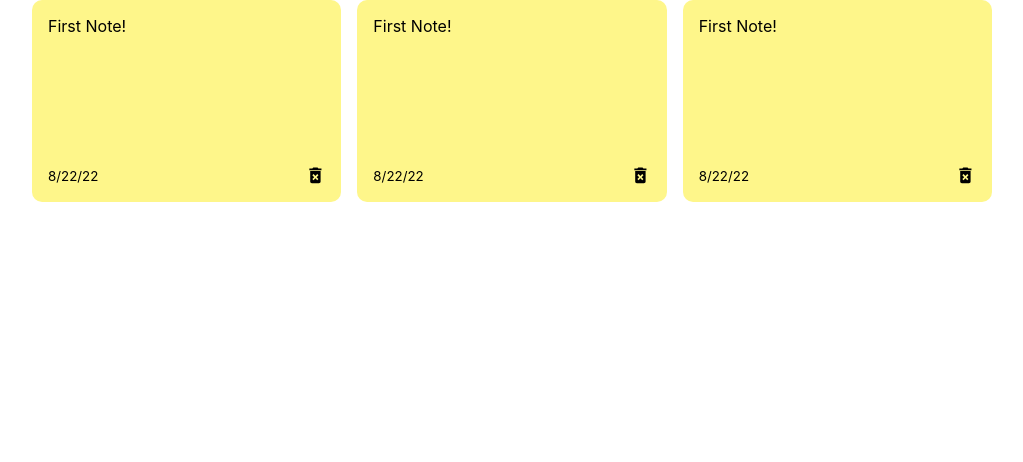
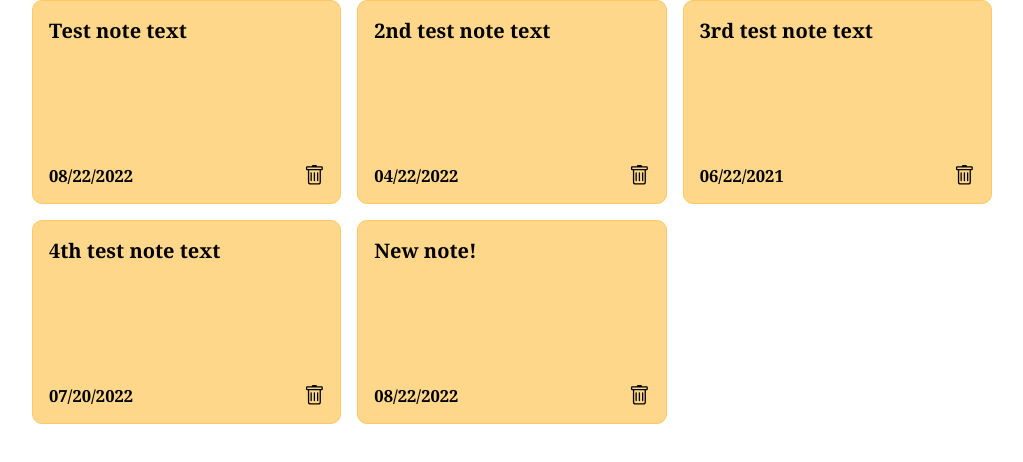
Before and after one commit to jdh2021/react-notes-app, a React (Create React App) app: page / in a window 1280 px wide. Shown: the top 462 px of the page, without its empty margins (128-1151 px from the left). Built offline with nearby package versions, Linux system fonts and the light colour scheme; the HTML template or start-up script is replaced by a standard one.

Commit message:
imported useState hook to track state in function component. passed notes variable to NotesList via prop and passed props for id, text, and date to note component from NotesList

```diff
--- a/src/App.js
+++ b/src/App.js
@@ -1,9 +1,42 @@
+import { useState } from 'react';
+import { nanoid } from 'nanoid';
 import NotesList from './components/NotesList';
 
+/* store most of state in top-level app component since states will rely on one another */
 const App = () => {
+  const [notes, setNotes] = useState([
+    {
+      id: nanoid(),
+      text: "Test note text",
+      date: "08/22/2022"
+    },
+    {
+      id: nanoid(),
+      text: "2nd test note text",
+      date: "04/22/2022"
+    },
+    {
+      id: nanoid(),
+      text: "3rd test note text",
+      date: "06/22/2021"
+    },
+    {
+      id: nanoid(),
+      text: "4th test note text",
+      date: "07/20/2022"
+    },
+    {
+      id: nanoid(),
+      text: "New note!",
+      date: "08/22/2022"
+    }
+  ]);
   return(
     <div className="container">
-      <NotesList />
+      <NotesList notes={
+        /* NotesList stored in state. need to pass notes variable to
+        NotesList via props */
+        notes} />
     </div>
   );
 };
--- a/src/components/Note.js
+++ b/src/components/Note.js
@@ -1,12 +1,13 @@
-import { MdDeleteForever } from 'react-icons/md';
+import { BsTrash } from 'react-icons/bs';
 
-const Note = () => {
+/* descture props passed in from NotesList to Note component */
+const Note = ({id, text, date}) => {
     return(
         <div className="note">
-            <span>First Note!</span>
+            <span>{text}</span>
             <div className="note-footer">
-                <small>8/22/22</small>
-                <MdDeleteForever className="delete-icon" size="1.3rem" />
+                <small>{date}</small>
+                <BsTrash className="delete-icon" size="1.3rem" />
             </div>
         </div>
     );
--- a/src/components/NotesList.js
+++ b/src/components/NotesList.js
@@ -1,11 +1,13 @@
 import Note from './Note';
 
-const NotesList = () => {
+/* destructure prop to get notes passed in*/
+const NotesList = ({notes}) => {
     return(
         <div className="notes-list">
-            <Note />
-            <Note />
-            <Note />
+            {/*loop over a list and for each note, render a note component.*/
+                notes.map((note) => (
+                <Note id ={note.id} text={note.text} date={note.date} />
+            ))}
         </div>
     );
 };
--- a/src/index.css
+++ b/src/index.css
@@ -1,8 +1,6 @@
 body {
   margin: 0;
-  font-family: -apple-system, BlinkMacSystemFont, 'Segoe UI', 'Roboto', 'Oxygen',
-    'Ubuntu', 'Cantarell', 'Fira Sans', 'Droid Sans', 'Helvetica Neue',
-    sans-serif;
+  font-family: Cambria, Cochin, Georgia, Times, 'Times New Roman', serif;
   -webkit-font-smoothing: antialiased;
   -moz-osx-font-smoothing: grayscale;
 }
@@ -27,13 +25,16 @@ code {
 }
 
 .note {
-  background-color: #fef68a;
+  background-color: #fed78a;
+  border: thin solid #fcc964;
   border-radius: 10px;
   padding: 1rem;
   min-height: 170px;
   display: flex;
   flex-direction: column;
   justify-content: space-between;
+  font-weight: bold;
+  font-size: 1.25rem;
 }
 
 .note-footer {
```
